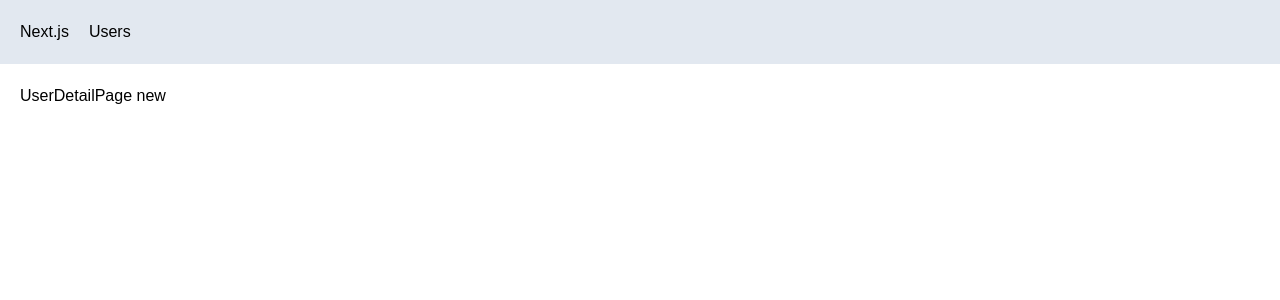
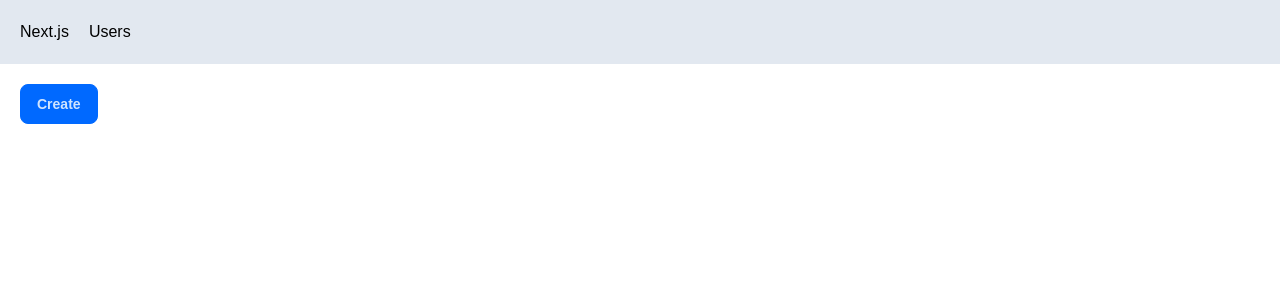
Before and after one commit to martinojom/next-app, a Next.js app: page /users/new in a window 1280 px wide. Shown: the top 300 px of the page. Built offline with nearby package versions, Linux system fonts and the light colour scheme.

Commit message:
Programatic Navigation

```diff
--- /dev/null
+++ b/app/users/new/page.tsx
@@ -0,0 +1,14 @@
+"use client";
+import { useRouter } from "next/navigation";
+import React from "react";
+
+const NewUserPage = () => {
+  const router = useRouter();
+  return (
+    <button className="btn btn-primary" onClick={() => router.push("/users")}>
+      Create
+    </button>
+  );
+};
+
+export default NewUserPage;
--- a/app/users/page.tsx
+++ b/app/users/page.tsx
@@ -1,40 +1,21 @@
-// app/users/page.tsx
-
-export const dynamic = "force-dynamic"; // ✅ Required for dynamic query param access
-
 import React from "react";
 import UserTable from "./UserTable";
-// import { SearchParamsContext } from "next/dist/shared/lib/hooks-client-context.shared-runtime";
-
-// interface Props {
-//   searchParams?: {
-//     sortOrder?: string;
-//   };
-// }
-
-// const UsersPage = async ({ searchParams }: Props) => {
-//   const sortOrder = searchParams?.sortOrder ?? "name";
-
-//   return (
-//     <>
-//       <h1>Users</h1>
-//       <UserTable sortOrder={sortOrder} />
-//     </>
-//   );
-// };
-
-// export default UsersPage;
+import Link from "next/link";
 
 const UsersPage = async ({
   params,
 }: {
-  params: Promise<{ searchParams: string }>;
+  params: Promise<{ searchParams: { sortOrder: string } }>;
 }) => {
-  const sortOrder = (await params).searchParams;
+  const { searchParams } = await params;
+  const sortOrder = searchParams?.sortOrder;
 
   return (
     <>
       <h1>Users</h1>
+      <Link href="/users/new" className="btn ">
+        New User
+      </Link>
       <UserTable sortOrder={sortOrder} />
     </>
   );
```
